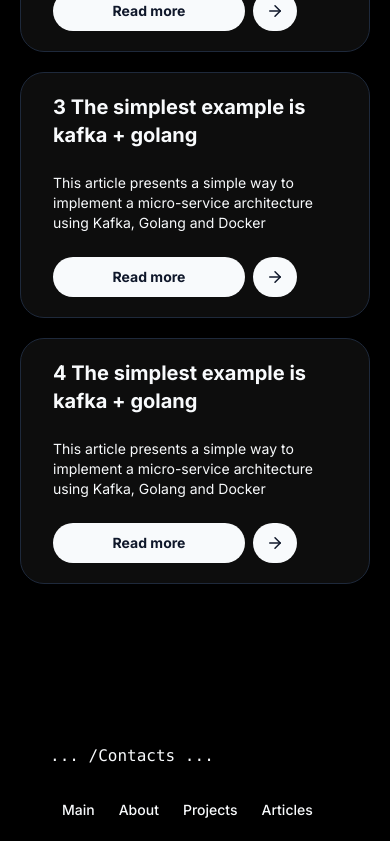
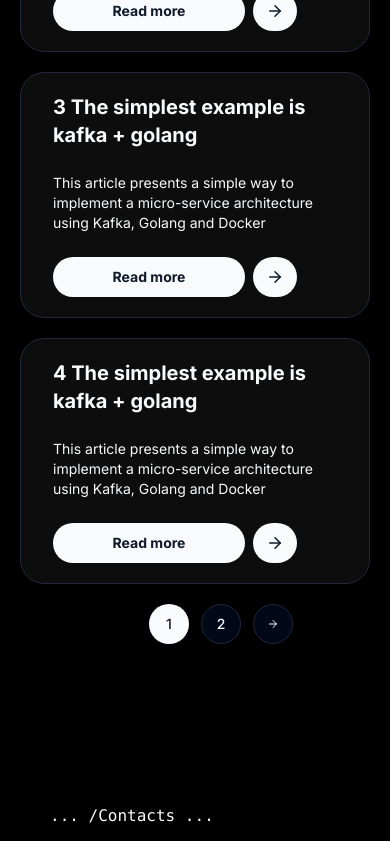
Before and after one commit to iamsuudi/journey, a Next.js app: page / in a window 390 px wide. Shown: the part 7426-8267 px from the top of the page. Built offline with nearby package versions, Linux system fonts and the light colour scheme; a web font is replaced by a local one.

Commit message:
feat: Add horizontal pagination on mobile

```diff
--- a/app/_components/articles_section.tsx
+++ b/app/_components/articles_section.tsx
@@ -4,7 +4,7 @@
 import { Card } from "@/components/ui/card";
 import { patuaOneFont } from "@/lib/fonts";
 import { cn } from "@/lib/utils";
-import { ArrowDown, ArrowRight, ArrowUp } from "lucide-react";
+import { ArrowDown, ArrowLeft, ArrowRight, ArrowUp } from "lucide-react";
 import Link from "next/link";
 import { useState } from "react";
 
@@ -141,8 +141,8 @@
 
                 <hr />
 
-                <div className="flex gap-5">
-                    <div className="lg:flex flex-col gap-3 hidden">
+                <div className="flex flex-col-reverse lg:flex-row gap-5 items-center lg:items-start">
+                    <div className="flex lg:flex-col flex-row gap-3 w-fit">
                         <Button
                             variant={"outline"}
                             className={cn({
@@ -151,7 +151,8 @@
                             })}
                             onClick={decrementPage}
                         >
-                            <ArrowUp className="scale-[2] size-full" />
+                            <ArrowUp className="scale-[2] size-full lg:block hidden" />
+                            <ArrowLeft className="scale-[2] size-full lg:hidden" />
                         </Button>
                         <Button
                             variant={
@@ -183,7 +184,8 @@
                             })}
                             onClick={incrementPage}
                         >
-                            <ArrowDown className="scale-[2] size-full" />
+                            <ArrowDown className="scale-[2] size-full lg:block hidden" />
+                            <ArrowRight className="scale-[2] size-full lg:hidden" />
                         </Button>
                     </div>
 
```
